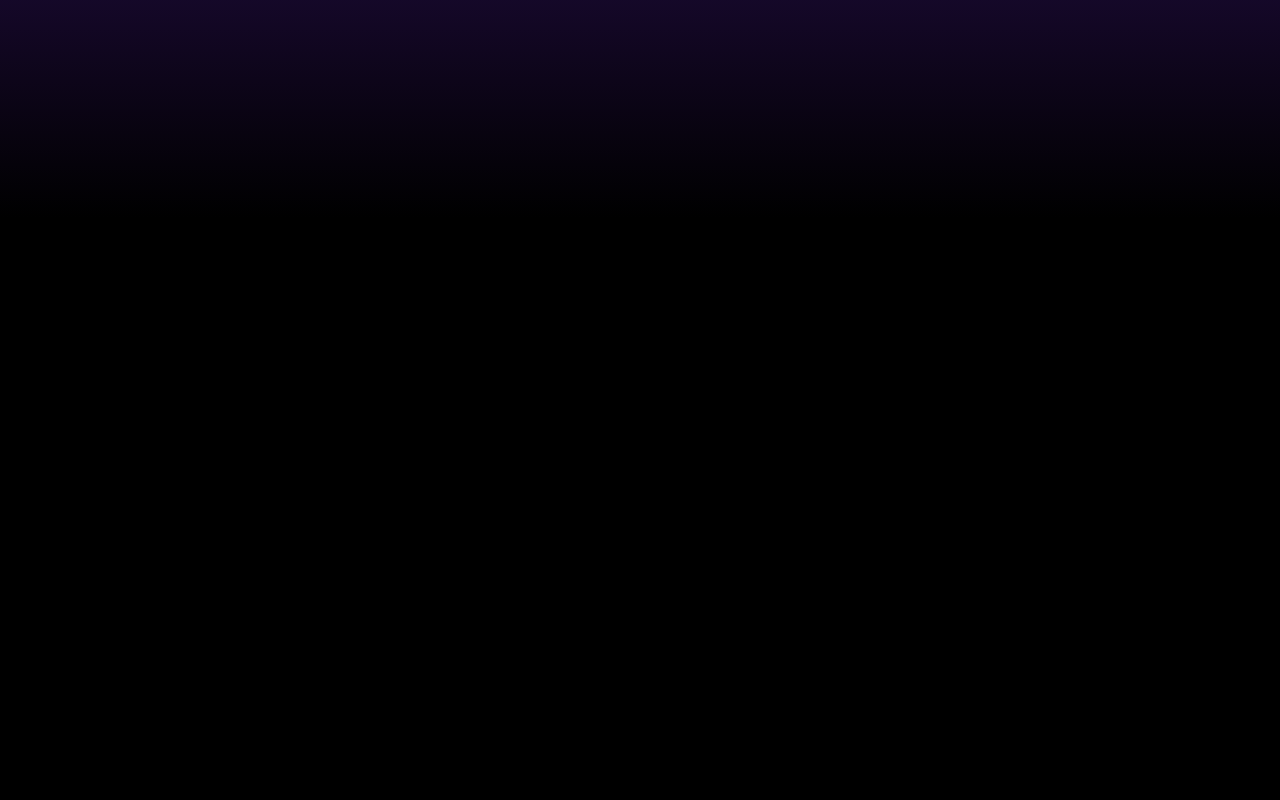
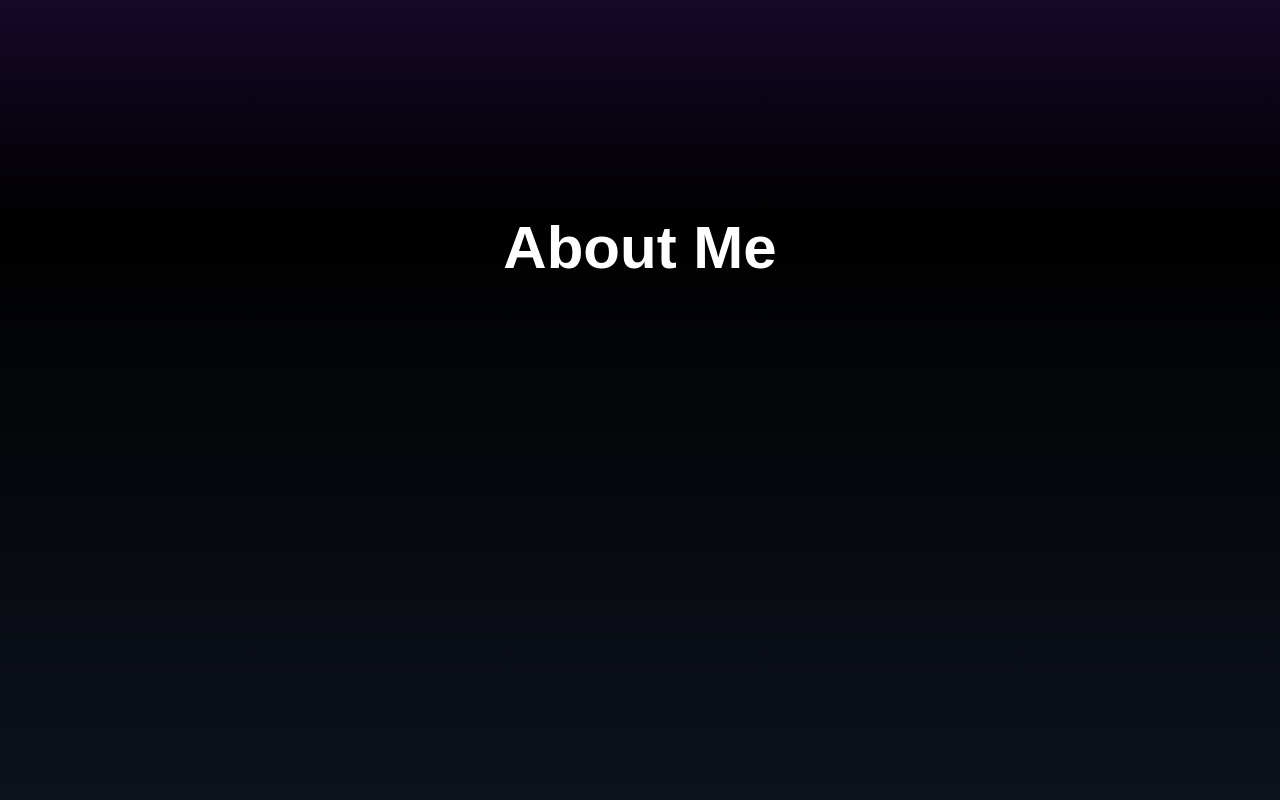
Before and after one commit to Mati-21/Portfolio, a React (Vite) app: page / in a window 1280 px wide. Shown: the part 582-1382 px from the top of the page. Built offline with nearby package versions, Linux system fonts and the light colour scheme.

Commit message:
add a title for the about section

```diff
--- a/src/components/About.jsx
+++ b/src/components/About.jsx
@@ -1,5 +1,13 @@
 function About() {
-  return <section className="h-screen"></section>;
+  return (
+    <section className="h-screen overflow-hidden relative  bg-gradient-to-b  from-black to- bg-gray-900">
+      <div>
+        <h1 className="text-4xl md:text-6xl font-bold sm:mb-16  text-center  text-white">
+          About Me
+        </h1>
+      </div>
+    </section>
+  );
 }
 
 export default About;
```
